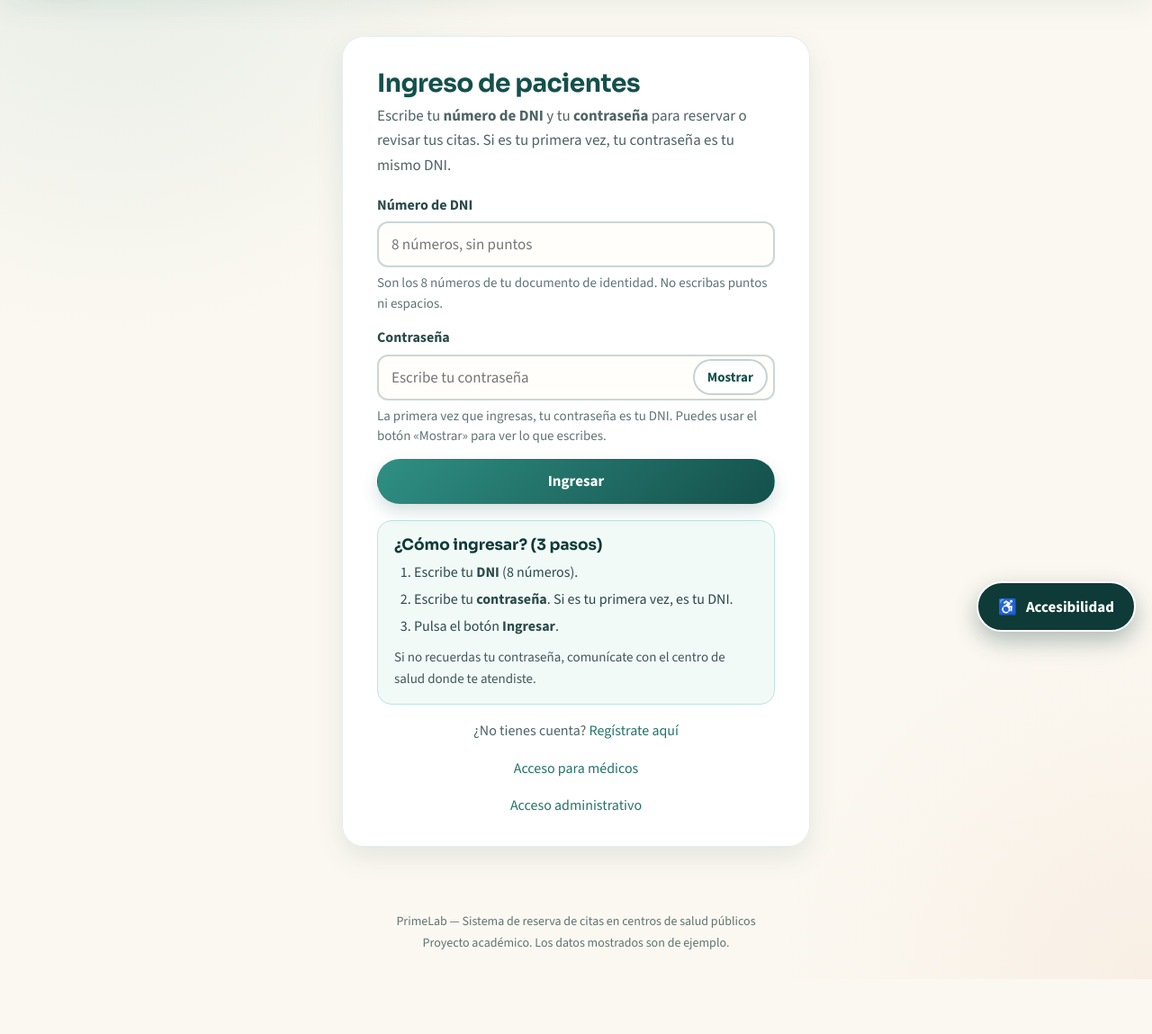
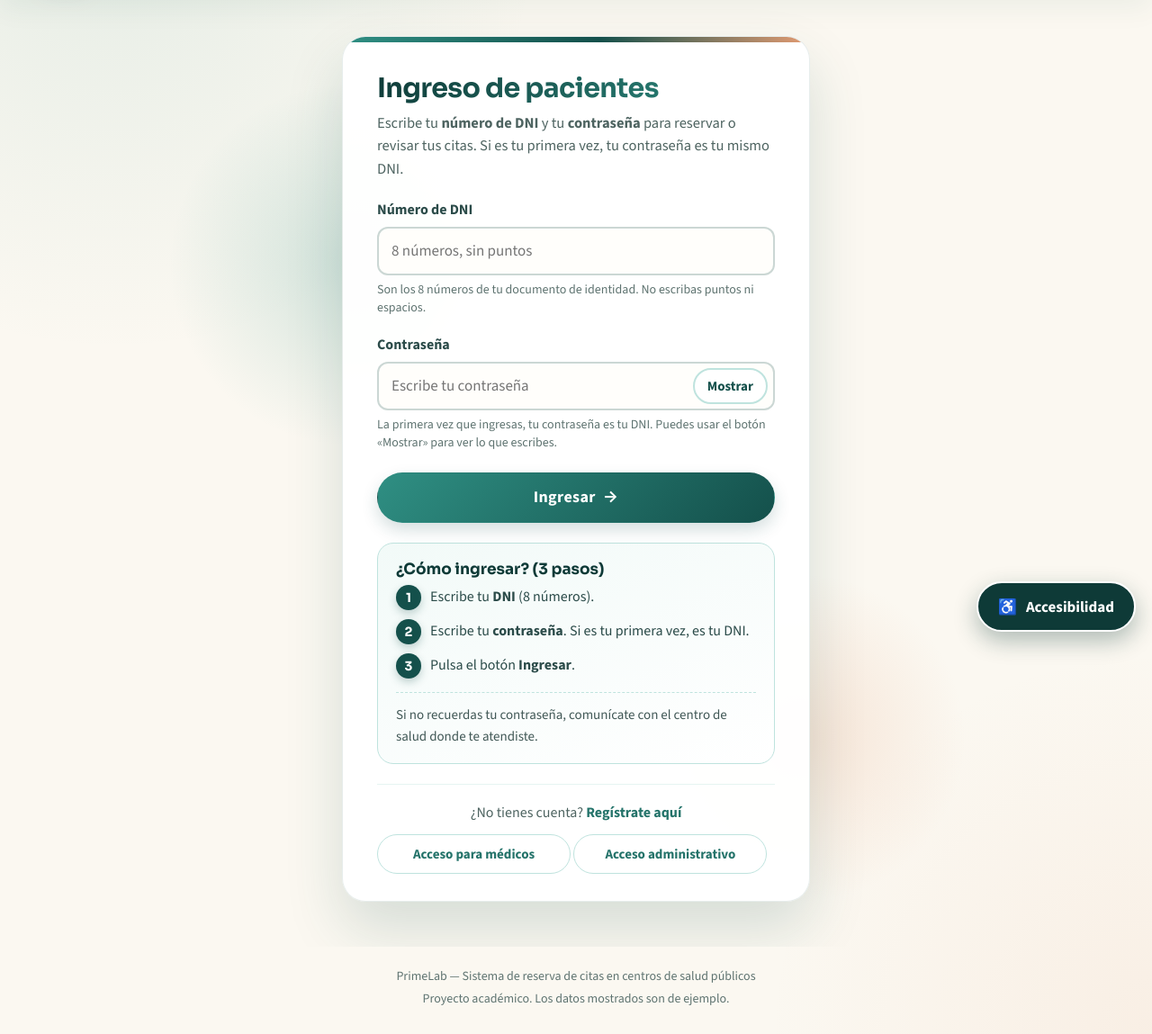
Before and after one commit to estu74519247-droid/PROYECTO---RESERVAS-, a PHP site: page / in a window 1280 px wide. Shown: the part 80-1229 px from the top of the page at 90% size. Before the commit the page ends 1168 px from the top, so only its background shows below. Run offline with PHP 8.4, Linux system fonts and the light colour scheme.

Commit message:
Actualización del proyecto

```diff
--- a/css/style.css
+++ b/css/style.css
@@ -875,3 +875,191 @@ body.alto-contraste .panel-title { color: #000000; }
     .barra-accesibilidad,
     .saltar-contenido { display: none !important; }
 }
+
+/* ==========================================================================
+   MEJORAS — INGRESO DE PACIENTES (login) y pantallas de acceso
+   Pegar AL FINAL de css/style.css, después de los bloques anteriores.
+   Solo CSS: no cambia HTML, PHP ni JS.
+   Incluye la corrección de la barrita del pie, que salía repetida cuando
+   el pie tiene dos líneas de texto (como en esta pantalla).
+   ========================================================================== */
+
+/* ---- Corrección del pie: la barrita solo en la primera línea ---- */
+.site-footer p:not(:first-child)::before { content: none; display: none; }
+
+/* ---- Fondo de la pantalla con destellos suaves ---- */
+.login-page { position: relative; overflow: hidden; }
+.login-page::before,
+.login-page::after {
+    content: "";
+    position: absolute;
+    border-radius: 50%;
+    pointer-events: none;
+    z-index: 0;
+}
+.login-page::before {
+    width: 420px; height: 420px;
+    left: calc(50% - 460px); top: 8%;
+    background: radial-gradient(circle, rgba(47, 143, 131, 0.20), transparent 68%);
+}
+.login-page::after {
+    width: 380px; height: 380px;
+    right: calc(50% - 440px); bottom: 4%;
+    background: radial-gradient(circle, rgba(227, 155, 114, 0.22), transparent 68%);
+}
+
+/* ---- Tarjeta ---- */
+.login-card {
+    position: relative;
+    z-index: 1;
+    overflow: hidden;
+    padding: 40px 38px 30px;
+    border-radius: 26px;
+    box-shadow: 0 30px 64px rgba(20, 80, 75, 0.16), 0 2px 0 rgba(255, 255, 255, 0.8) inset;
+    animation: pl-aparecer .5s ease both;
+}
+.login-card::before {
+    content: "";
+    position: absolute;
+    left: 0; right: 0; top: 0;
+    height: 6px;
+    background: linear-gradient(90deg, var(--blue-500), var(--teal-800) 55%, var(--accent));
+}
+.login-card h1 {
+    font-size: 30px;
+    margin-bottom: 8px;
+    background: linear-gradient(135deg, var(--teal-900), var(--blue-500));
+    -webkit-background-clip: text;
+    background-clip: text;
+    -webkit-text-fill-color: transparent;
+    color: var(--teal-800);
+}
+.login-card .muted { font-size: 16.5px; line-height: 1.55; margin-bottom: 20px; }
+
+/* ---- Aviso (por ejemplo "Cerraste sesión correctamente") ---- */
+.login-card .alert.show {
+    display: flex;
+    align-items: center;
+    gap: 10px;
+    font-weight: 600;
+    box-shadow: 0 4px 12px rgba(20, 80, 75, 0.06);
+}
+.login-card .alert.show::before {
+    flex: 0 0 24px;
+    height: 24px;
+    border-radius: 50%;
+    display: inline-flex;
+    align-items: center;
+    justify-content: center;
+    font-size: 14px;
+    font-weight: 800;
+}
+.login-card .alert.success::before { content: "✓"; background: var(--success); color: #fff; }
+.login-card .alert.error::before   { content: "!"; background: var(--danger);  color: #fff; }
+
+/* ---- Campos ---- */
+.login-card .form-stack { gap: 18px; }
+.login-card .field input { min-height: 54px; font-size: 17px; }
+.login-card .field-help { font-size: 14px; line-height: 1.45; }
+
+/* Evita el fondo azul que pone Chrome al autocompletar */
+.login-card input:-webkit-autofill,
+.login-card input:-webkit-autofill:hover,
+.login-card input:-webkit-autofill:focus {
+    -webkit-box-shadow: 0 0 0 40px #fffdf8 inset !important;
+    -webkit-text-fill-color: var(--ink) !important;
+    caret-color: var(--ink);
+}
+
+/* Botón "Mostrar" */
+.boton-ver-clave {
+    border-color: var(--blue-200);
+    color: var(--teal-800);
+    transition: background .18s ease, border-color .18s ease, color .18s ease;
+}
+.boton-ver-clave:hover { background: var(--teal-800); border-color: var(--teal-800); color: #fff; }
+
+/* Botón Ingresar */
+.login-card .button.primary.full {
+    min-height: 56px;
+    font-size: 18px;
+    letter-spacing: 0.02em;
+    margin-top: 4px;
+}
+.login-card .button.primary.full::after { content: "→"; transition: transform .2s ease; }
+.login-card .button.primary.full:hover::after { transform: translateX(5px); }
+
+/* ---- Caja de ayuda: pasos con números en círculo ---- */
+.ayuda-pasos {
+    margin-top: 22px;
+    padding: 18px 20px;
+    border-radius: 18px;
+    background: linear-gradient(160deg, var(--blue-50), #fff);
+}
+.ayuda-pasos ol { list-style: none; padding-left: 0; counter-reset: paso; gap: 10px; }
+.ayuda-pasos li {
+    counter-increment: paso;
+    position: relative;
+    padding-left: 38px;
+    min-height: 28px;
+}
+.ayuda-pasos li::before {
+    content: counter(paso);
+    position: absolute;
+    left: 0;
+    top: -1px;
+    width: 28px;
+    height: 28px;
+    border-radius: 50%;
+    display: flex;
+    align-items: center;
+    justify-content: center;
+    background: var(--teal-800);
+    color: #fff;
+    font: 700 14px "Sora", sans-serif;
+    box-shadow: 0 4px 10px rgba(20, 80, 75, 0.25);
+}
+.ayuda-pasos .ayuda-nota {
+    margin-top: 14px;
+    padding-top: 12px;
+    border-top: 1px dashed var(--blue-200);
+}
+
+/* ---- Enlaces de abajo ---- */
+.login-foot { font-size: 16px; }
+.login-foot a { font-weight: 700; }
+
+/* Primer enlace (justo debajo de la caja de ayuda): separado por una línea */
+.ayuda-pasos + .login-foot {
+    margin-top: 22px;
+    padding-top: 18px;
+    border-top: 1px solid var(--blue-100);
+}
+
+/* "Acceso para médicos" y "Acceso administrativo": dos botones lado a lado */
+.login-foot + .login-foot {
+    display: inline-block;
+    width: calc(50% - 6px);
+    margin-top: 12px;
+}
+.login-foot + .login-foot a {
+    display: block;
+    padding: 9px 10px;
+    border: 1px solid var(--blue-200);
+    border-radius: 999px;
+    font-size: 15px;
+    transition: background .18s ease, border-color .18s ease, transform .18s ease;
+}
+.login-foot + .login-foot a:hover {
+    background: var(--blue-50);
+    border-color: var(--blue-300);
+    transform: translateY(-2px);
+}
+
+/* ---- Pantallas pequeñas ---- */
+@media (max-width: 560px) {
+    .login-page { padding: 24px 14px 36px; }
+    .login-card { padding: 34px 22px 26px; border-radius: 22px; }
+    .login-card h1 { font-size: 27px; }
+    .login-foot + .login-foot { width: 100%; }
+}
```
